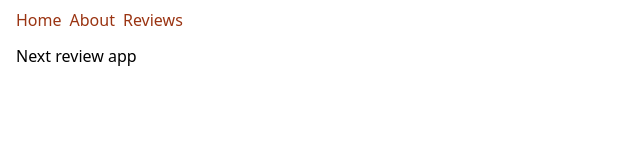
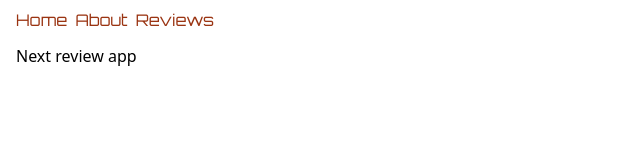
Before and after one commit to Jhongilp/next-reviews, a Next.js app: page / in a window 1280 px wide. Shown: the top 160 px of the page, without its empty margins (0-640 px from the left). Built offline with nearby package versions, Linux system fonts and the light colour scheme.

Commit message:
add font

```diff
--- /dev/null
+++ b/app/fonts.js
@@ -0,0 +1,5 @@
+import { Orbitron } from "next/font/google";
+
+export const orbitron = Orbitron({
+  subsets: ["latin"],
+});
--- a/components/NavBar.jsx
+++ b/components/NavBar.jsx
@@ -1,17 +1,24 @@
+import { orbitron } from '@/app/fonts';
 import Link from "next/link";
 
 export default function NavBar() {
   return (
     <nav>
-      <ul className="flex gap-2">
+      <ul className={`flex gap-2 ${orbitron.className}`}>
         <li>
-          <Link href="/" className="text-orange-800 hover:underline">Home</Link>
+          <Link href="/" className="text-orange-800 hover:underline">
+            Home
+          </Link>
         </li>
         <li>
-          <Link href="/about" className="text-orange-800 hover:underline">About</Link>
+          <Link href="/about" className="text-orange-800 hover:underline">
+            About
+          </Link>
         </li>
         <li>
-          <Link href="/reviews" className="text-orange-800 hover:underline">Reviews</Link>
+          <Link href="/reviews" className="text-orange-800 hover:underline">
+            Reviews
+          </Link>
         </li>
       </ul>
     </nav>
```
